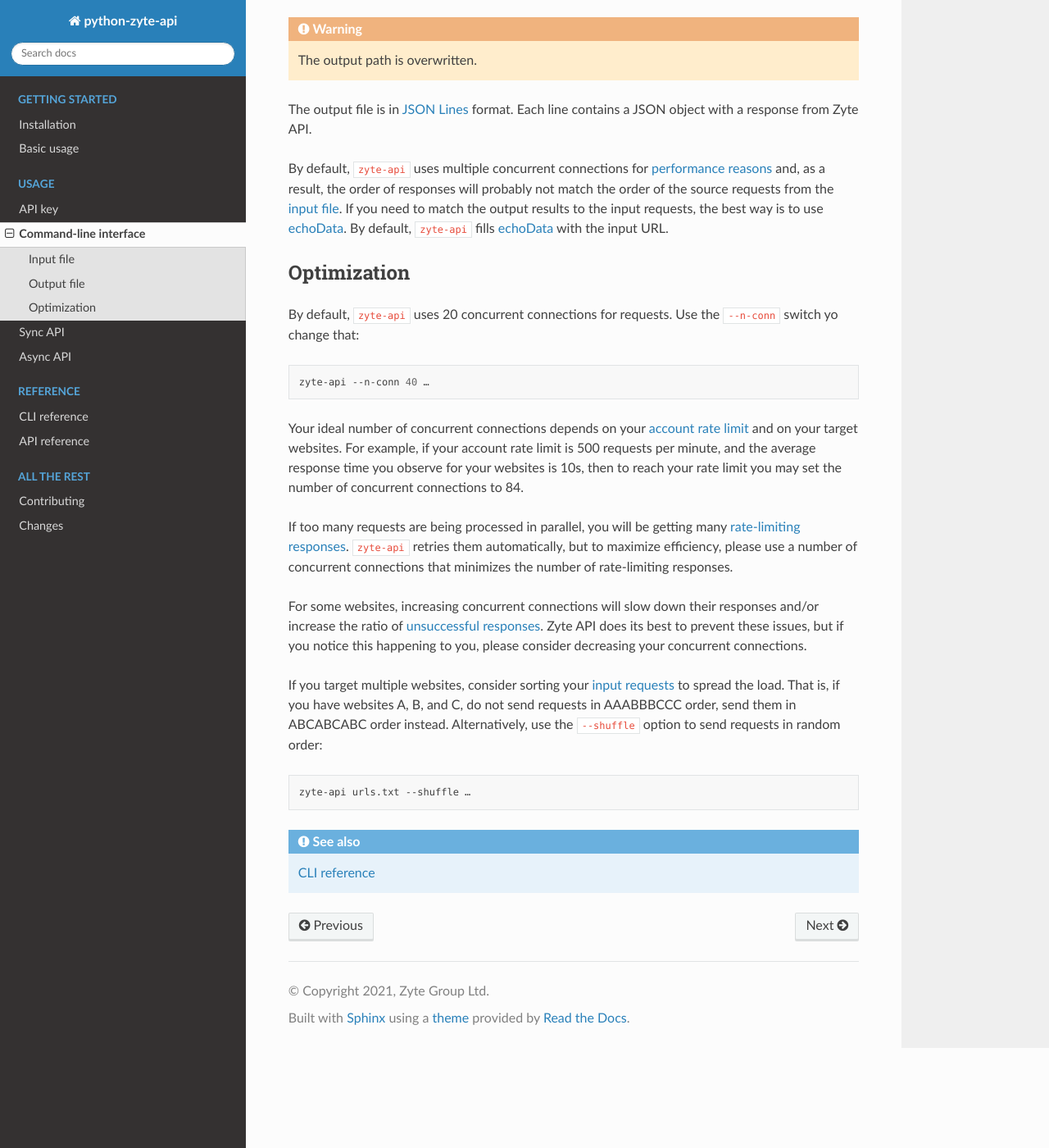
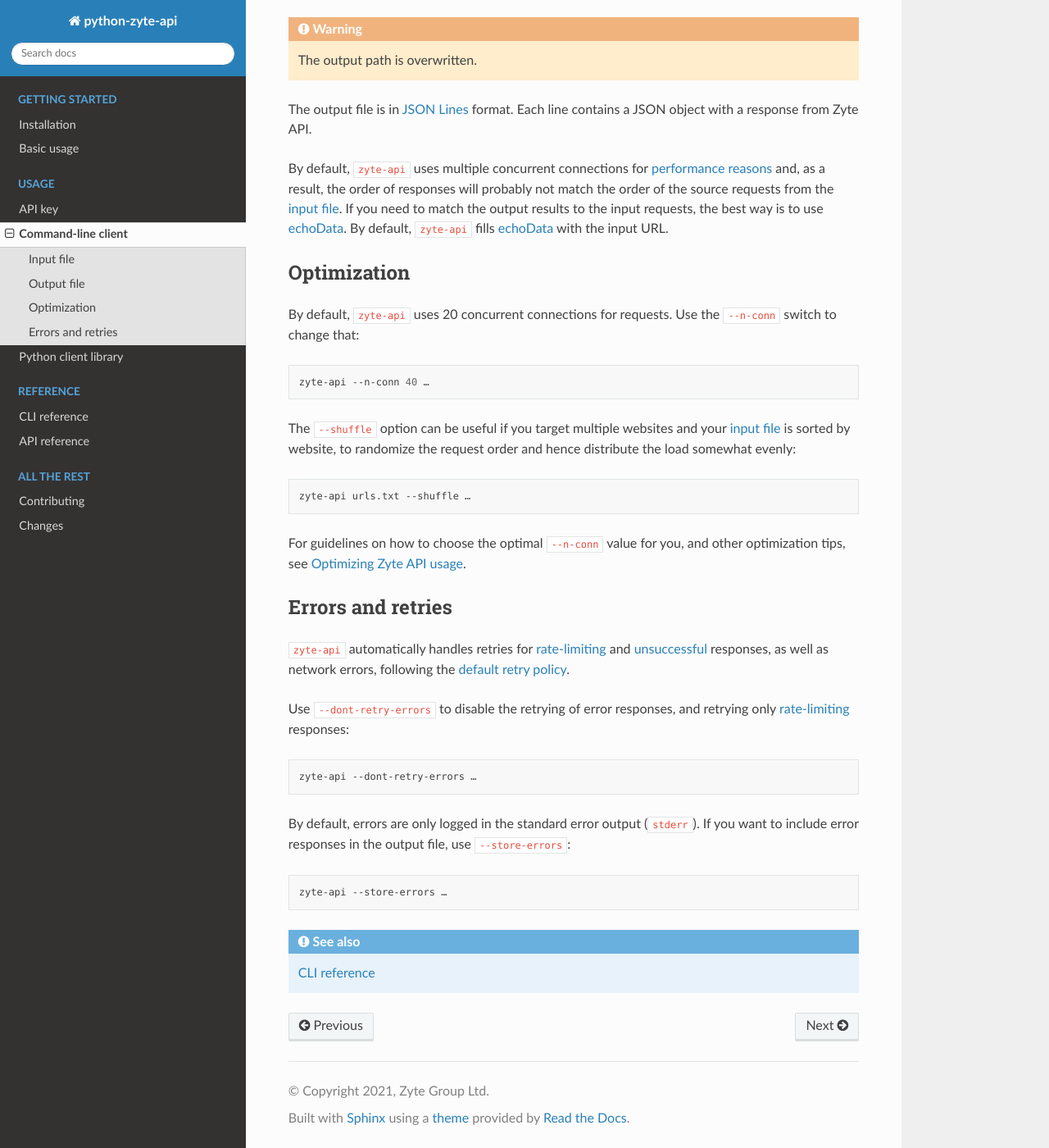
Before and after one commit to zytedata/python-zyte-api, a Sphinx documentation site: the page built from docs/use/cli.rst, in a window 1280 px wide and 1400 px high, scrolled down 878 px. Shown: the whole window at 82% size. Built offline with Sphinx 7.4.7 and the Read the Docs theme 2.0.0, drawn with Linux system fonts in a browser that asks for light colours; some of the changed text lies outside the part shown.

Commit message:
Refactor the Python client library usage page

```diff
--- a/docs/index.rst
+++ b/docs/index.rst
@@ -19,8 +19,7 @@
 
    use/key
    use/cli
-   use/sync
-   use/async
+   use/api
 
 .. toctree::
    :caption: Reference
--- a/docs/use/cli.rst
+++ b/docs/use/cli.rst
@@ -1,8 +1,8 @@
 .. _command_line:
 
-======================
-Command-line interface
-======================
+===================
+Command-line client
+===================
 
 Once you have :ref:`installed python-zyte-api <install>` and :ref:`configured
 your API key <api-key>`, you can use the ``zyte-api`` command-line client.
@@ -75,42 +75,50 @@
 ============
 
 By default, ``zyte-api`` uses 20 concurrent connections for requests. Use the
-``--n-conn`` switch yo change that:
+``--n-conn`` switch to change that:
 
 .. code-block:: shell
 
     zyte-api --n-conn 40 …
 
-Your ideal number of concurrent connections depends on your `account rate
-limit`_ and on your target websites. For example, if your account rate limit is
-500 requests per minute, and the average response time you observe for your
-websites is 10s, then to reach your rate limit you may set the number of
-concurrent connections to 84.
-
-.. _account rate limit: https://docs.zyte.com/zyte-api/usage/errors.html#rate-limiting-responses
-
-If too many requests are being processed in parallel, you will be getting many
-`rate-limiting responses`_. ``zyte-api`` retries them automatically, but to
-maximize efficiency, please use a number of concurrent connections that
-minimizes the number of rate-limiting responses.
-
-.. _rate-limiting responses: https://docs.zyte.com/zyte-api/usage/errors.html#rate-limiting-responses
-
-For some websites, increasing concurrent connections will slow down their
-responses and/or increase the ratio of `unsuccessful responses`_. Zyte API
-does its best to prevent these issues, but if you notice this happening to you,
-please consider decreasing your concurrent connections.
-
-.. _unsuccessful responses: https://docs.zyte.com/zyte-api/usage/errors.html#unsuccessful-responses
-
-If you target multiple websites, consider sorting your :ref:`input requests
-<input-file>` to spread the load. That is, if you have websites A, B, and C, do
-not send requests in AAABBBCCC order, send them in ABCABCABC order instead.
-Alternatively, use the ``--shuffle`` option to send requests in random order:
+The ``--shuffle`` option can be useful if you target multiple websites and your
+:ref:`input file <input-file>` is sorted by website, to randomize the request
+order and hence distribute the load somewhat evenly:
 
 .. code-block:: shell
 
     zyte-api urls.txt --shuffle …
 
+For guidelines on how to choose the optimal ``--n-conn`` value for you, and
+other optimization tips, see `Optimizing Zyte API usage`_.
+
+.. _Optimizing Zyte API usage: https://docs.zyte.com/zyte-api/usage/optimize.html
+
+
+Errors and retries
+==================
+
+``zyte-api`` automatically handles retries for `rate-limiting`_ and
+unsuccessful_ responses, as well as network errors, following the :ref:`default
+retry policy <default-retry-policy>`.
+
+.. _rate-limiting: https://docs.zyte.com/zyte-api/usage/errors.html#rate-limiting-responses
+.. _unsuccessful: https://docs.zyte.com/zyte-api/usage/errors.html#unsuccessful-responses
+
+Use ``--dont-retry-errors`` to disable the retrying of error responses, and
+retrying only `rate-limiting`_ responses:
+
+.. code-block:: shell
+
+    zyte-api --dont-retry-errors …
+
+By default, errors are only logged in the standard error output (``stderr``).
+If you want to include error responses in the output file, use
+``--store-errors``:
+
+.. code-block:: shell
+
+    zyte-api --store-errors …
+
 
 .. seealso:: :ref:`cli-ref`
--- a/docs/use/key.rst
+++ b/docs/use/key.rst
@@ -10,7 +10,7 @@
 
 It is recommended to configure your API key through an environment variable, so
 that it can be picked by both the :ref:`command-line client <command_line>` and
-the Python API (both :ref:`sync <sync>` and :ref:`async <asyncio_api>`):
+the :ref:`Python client library <api>`:
 
 .. include:: /../README.rst
    :start-after: key-env-start
```
Also changed, not shown: docs/ref/api.rst (+29 -2 lines), docs/use/api.rst (added, +187 -0 lines), docs/use/async.rst (deleted, +0 -93 lines), docs/use/sync.rst (deleted, +0 -8 lines), 1 other file.
